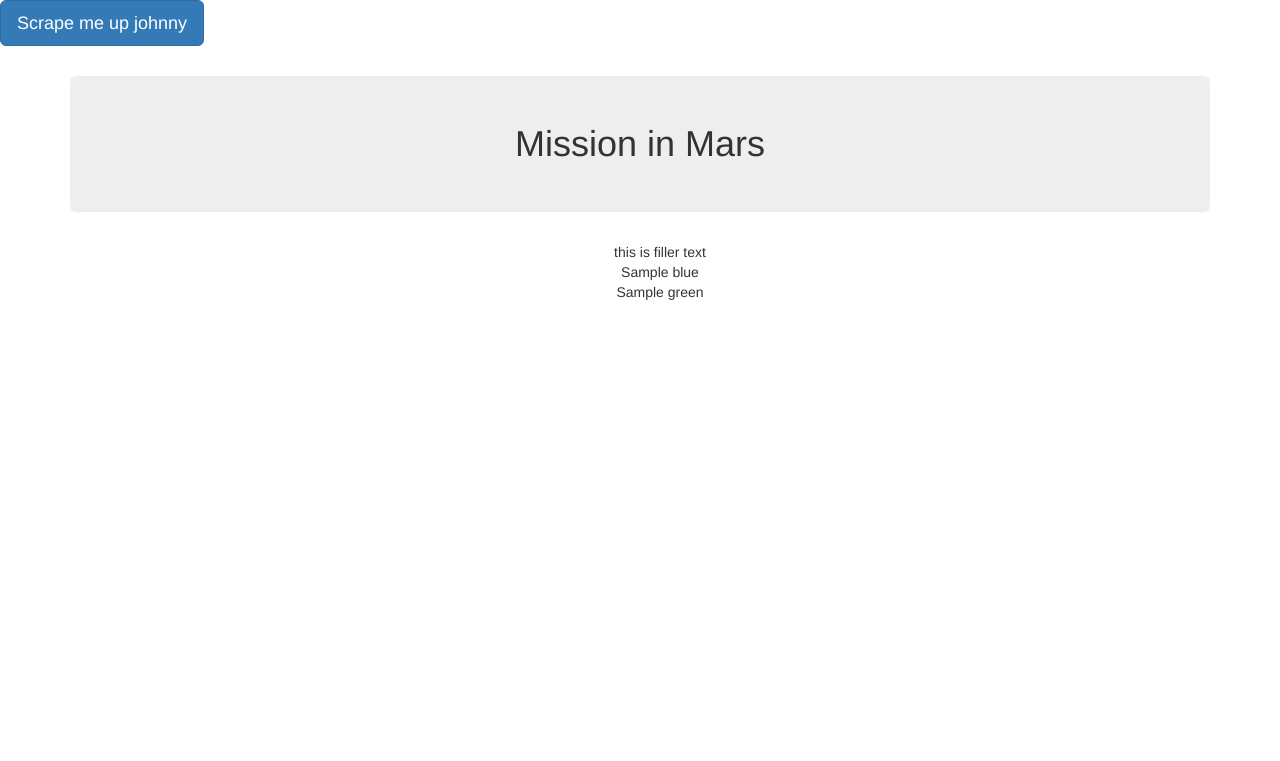
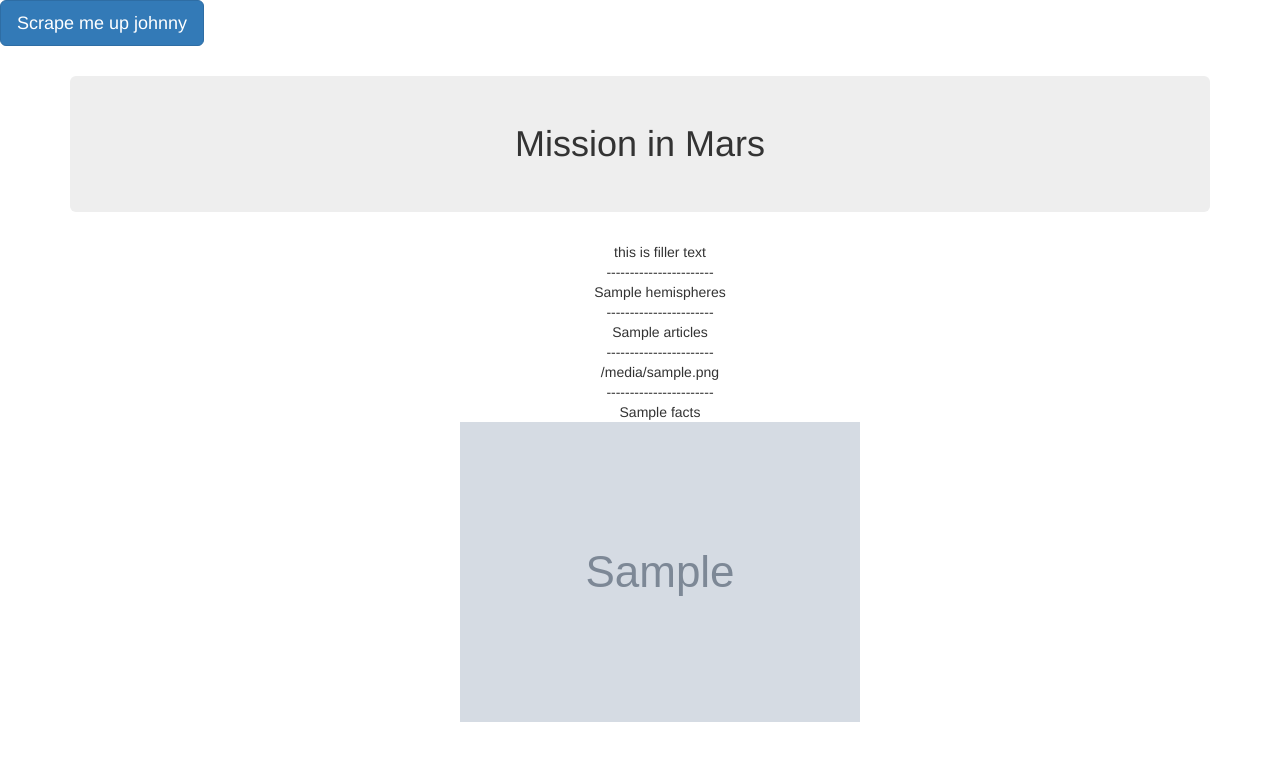
Before and after one commit to travisb98/Mars_Scraping, a Flask app: template Missons_to_Mars/templates/index.html in a window 1280 px wide. Shown: the top 761 px of the page. Run offline with Flask 2, Linux system fonts and the light colour scheme; the template is opened without the code that fills it: most values are stand-ins (such as "Sample title", 1, 10 or a date in 2020); grey boxes marked "Sample" are stand-in pictures; some libraries are stand-ins or nearby versions.

Commit message:
rendered data from database, need to format

```diff
--- a/Missons_to_Mars/app.py
+++ b/Missons_to_Mars/app.py
@@ -12,7 +12,7 @@ conn = 'mongodb://localhost:27017'
 
 
 #app name
-an="mars_ap"
+an="mars_db"
 
 
 # Use PyMongo to establish Mongo connection
@@ -21,23 +21,46 @@ mongo = PyMongo(app, uri=f"{conn}/{an}")
 
 
 
-
 @app.route("/")
 def home():
 
 
+    ##psuedo
+    ### if database exists, display the scrape button less prominently and render the template with the data. if the database doesn't exist, make the scrape buttom more prominent and use a simpler hteml template
+    print("------------------------")
+    print("------------------------")
+    if mongo.db.mars_coll.count()==0:
+        print("db is empty")
+        print(mongo.db.mars_coll.count())
+        home_data={
+            "Hemispheres":"database is empty ",
+            "Articles":"you need to",
+            "FeaturedImage":"run the",
+            "Facts":"scrape"
+            }
 
 
-    ##psuedo
-    ### if database exists, display the scrape button less prominently and render the template with the data. if the database doesn't exist, make the scrape buttom more prominent and use a simpler hteml template
+    else:
+        print("full")
+        print(mongo.db.mars_coll.count())
 
-    if mongo.db.collection.count()==0:
-            home_data={
-                "blue":"database is empty, run the scrape",
-                "green":"ya nerd"
-                }
-    else:
-        home_data=mongo.db.find("Hemispheres")
+        home_data=mongo.db.mars_coll.find_one()
+
+
+    print("------------------------")
+    print("------------------------")
+
+    # if mongo.db.mars.count()==0:
+    #         home_data={
+    #             "blue":"database is empty, run the scrape",
+    #             "green":"ya nerd"
+    #             }
+    # else:
+    #     home_data=mongo.db.collection.find_one()
+    # home_data=mongo.db.collection.Facts
+
+    # home_data=mongo.db.mars.find("Hemispheres")
+    # home_data=mongo.db.mars.Hemispheres
 
 
 
@@ -50,12 +73,35 @@ def home():
 @app.route("/scrape")
 def scrape_page():
 
-    # Run the scrape function
-    # data = scrape_mars.scrape()
-    data = scrape()
 
-    # Update the Mongo database using update and upsert=True
-    mongo.db.collection.update({}, data, upsert=True)
+
+    mars_coll=mongo.db.mars_coll
+
+    if mars_coll.count()==0:
+        # Run the scrape function
+        data = scrape()
+        mars_coll.update({}, data, upsert=True)
+    else:
+        mars_coll.drop()
+        data = scrape()
+        mars_coll.update({}, data, upsert=True)
+
+
+
+
+
+    # # Run the scrape function
+    # data = scrape()
+
+
+    ###psuedo code
+    ##### if mars_db contains and collections, delete all collections and create new collection and update it with new scraped data
+
+    ## Update the Mongo database using update and upsert=True
+    # mars_coll.update({}, data, upsert=True)
+
+
+
 
     # Redirect back to home page
     return redirect("/")
--- a/Missons_to_Mars/templates/index.html
+++ b/Missons_to_Mars/templates/index.html
@@ -16,8 +16,15 @@
     <div>
       <ul style="list-style: none;">
         <li>this is filler text</li>
-        <li>{{ data.blue }}</li>
-        <li>{{ data.green }}</li>
+        <li>-----------------------</li>
+        <li>{{ data.Hemispheres }}</li>
+        <li>-----------------------</li>
+        <li>{{ data.Articles }}</li>
+        <li>-----------------------</li>
+        <li>{{ data.FeaturedImage }}</li>
+        <li>-----------------------</li>
+        <li>{{ data.Facts }}</li>
+        <li><img src={{ data.FeaturedImage }}></li>
       </ul>
     </div>
   </div>
```
Also changed, not shown: Missons_to_Mars/scrape_mars.py (+15 -1 lines), 1 other file.
